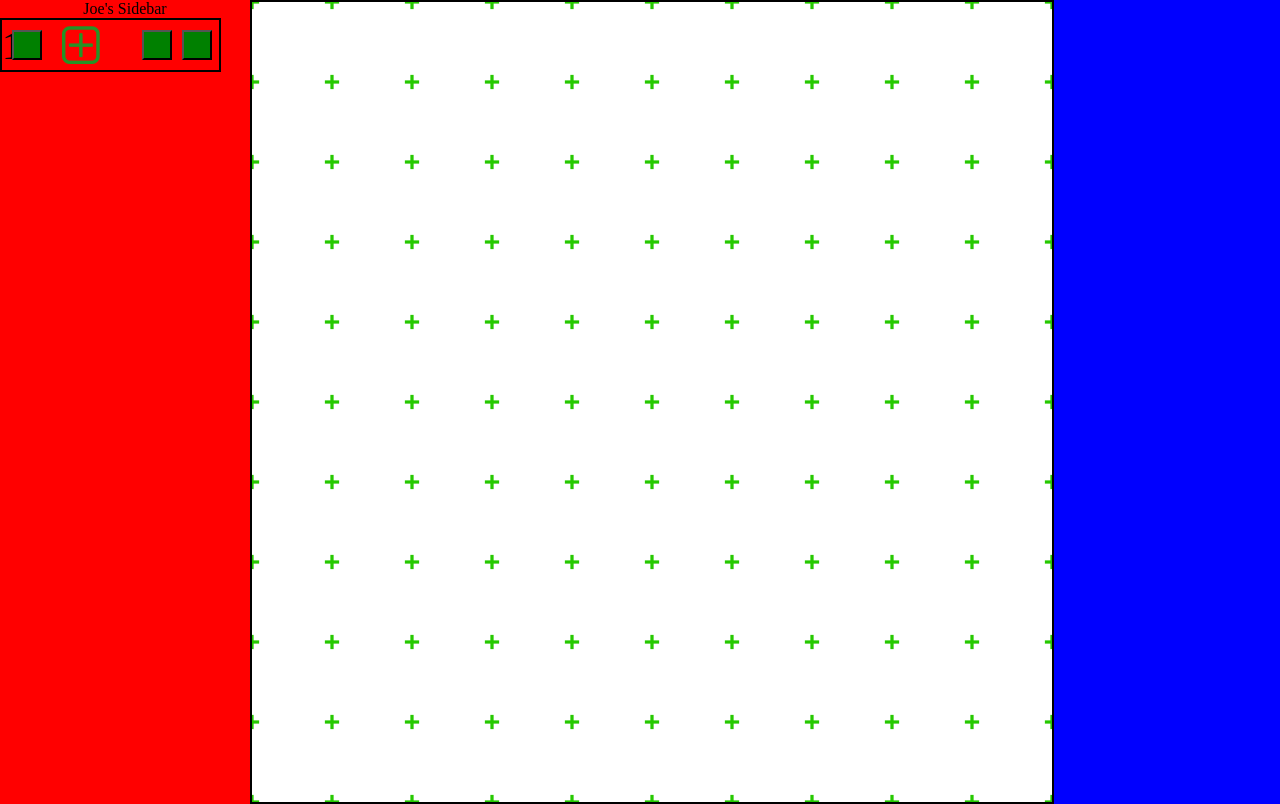
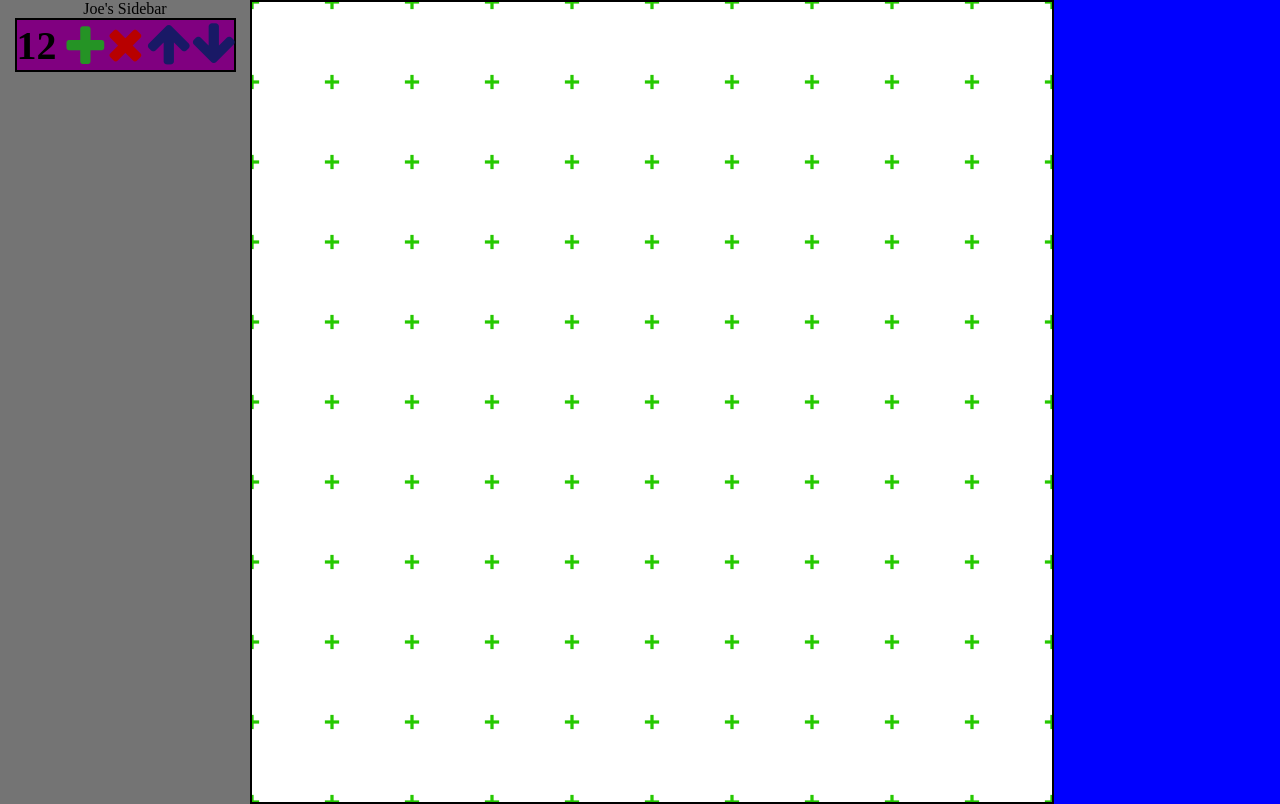
Before and after one commit to ducsuus/RoK-Calc, a plain HTML site: page index.html in a window 1280 px wide. Shown: the top 804 px of the page. Drawn offline with Linux system fonts and the light colour scheme.

Commit message:
Fixed button , updated icons, changed colors (a bit)

```diff
--- a/index.html
+++ b/index.html
@@ -13,13 +13,13 @@
 
       <div id="sidebar">
          Joe's Sidebar<br>
-         <div id="joe-sample-button" class="sidebar-button-container">
-            <div class="sidebar-button-text">12</div>
-            <i class="fa-circle fa fa-3x fa-plus-square-o sidebar-button-duplicate"></i>
-            <!--<button class="sidebar-button-duplicate"></button>-->
-            <button class="sidebar-button-remove"></button>
-            <button class="sidebar-button-moveup"></button>
-            <button class="sidebar-button-movedown"></button>
+         <div id="joe-sample-button" class="sidebar-button">
+            <div onclick="alert('1');" class="sidebar-button-clickbox"></div>
+            <div onclick="alert('1');" class="sidebar-button-text">12</div>
+            <i onclick="alert('2');" class="fa fa-3x fa-plus sidebar-button-duplicate"></i>
+            <i onclick="alert('3');" class="fa fa-3x fa-times sidebar-button-remove"></i>
+            <i onclick="alert('4');" class="fa fa-3x fa-arrow-up sidebar-button-moveup"></i>
+            <i onclick="alert('5');" class="fa fa-3x fa-arrow-down sidebar-button-movedown"></i>
          </div>
       </div>
       <div id="wallselect-container">
--- a/js.js
+++ b/js.js
@@ -83,6 +83,7 @@ item["stone"] = [["stone slab", 1], ["clay", 5]];
 // Grid to store on screen blocks
 var grid = [];
 
+// The item currently being used to paint, TODO: re-evalutate the default value (its cobble for debug reasons)
 var paint_item = "cobble";
 
 // Function to reset button highlighting and highlight the current button
--- a/style.css
+++ b/style.css
@@ -20,7 +20,7 @@ body{
 /* The sidebar */
 #sidebar {
 	position: absolute;
-	background-color: red;
+	background-color: #747474;
 
 	width: 250px;
 	height: 804px;
@@ -30,19 +30,52 @@ body{
 }
 
 /* The sidebar button class */
-.sidebar-button-container {
+.sidebar-button {
+
+	-webkit-user-select: none; /* Chrome/Safari */
+	-moz-user-select: none; /* Firefox */
+	-ms-user-select: none; /* IE10+ */
+
+	/* Rules below not implemented in browsers yet */
+	-o-user-select: none;
+	user-select: none;
+
+
 	position: relative;
 	width: 217px;
 	height: 50px;
 	border: 2px solid black;
 	text-align: left;
+
+	margin-left: auto;
+	margin-right: auto;
+}
+
+/* The clickbox for switching to the button's layer */
+.sidebar-button-clickbox {
+
+	position: absolute;
+	z-index: 1;
+
+	width: 100%;
+	height: 100%;
+
+	background-color: purple;
 }
 
 /* The sidebar button text class */
 .sidebar-button-text {
+
+
+
 	position: absolute;
+	z-index: 2;
 
   	top: 50%;
+
+  	color: black;
+  	font-weight: bold;
+
   	transform: translateY(-50%);
 
   	font-size: 40px;
@@ -53,9 +86,10 @@ body{
 /* The sidebar button duplicate class */
 .sidebar-button-duplicate {
 	position: absolute;
+	z-index: 2;
 
 	margin-top: 3px;
-	margin-left: 60px;
+	margin-left: 50px;
 
 	color: #259325;
 }
@@ -63,43 +97,34 @@ body{
 /* The sidebar button remove class */
 .sidebar-button-remove {
 	position: absolute;
+	z-index: 2;
 
-	width: 30px;
-	height: 30px;
+	margin-top: 0px;
+	margin-left: 90px;
 
-	margin-top: 10px;
-	margin-left: 10px;
-
-	background-color: green;
-
+	color: #B80000;
 }
 
 /* The sidebar button moveup class */
 .sidebar-button-moveup {
 	position: absolute;
+	z-index: 2;
 
-	width: 30px;
-	height: 30px;
+	margin-top: 0px;
+	margin-left: 130px;
 
-	margin-top: 10px;
-	margin-left: 140px;
-
-	background-color: green;
-
+	color: #191966;
 }
 
 /* The sidebar button movedown class */
 .sidebar-button-movedown {
 	position: absolute;
+	z-index: 2;
 
-	width: 30px;
-	height: 30px;
+	margin-top: 0px;
+	margin-left: 175px;
 
-	margin-top: 10px;
-	margin-left: 180px;
-
-	background-color: green;
-
+	color: #191966;
 }
 
 /* The canvas container */
```
